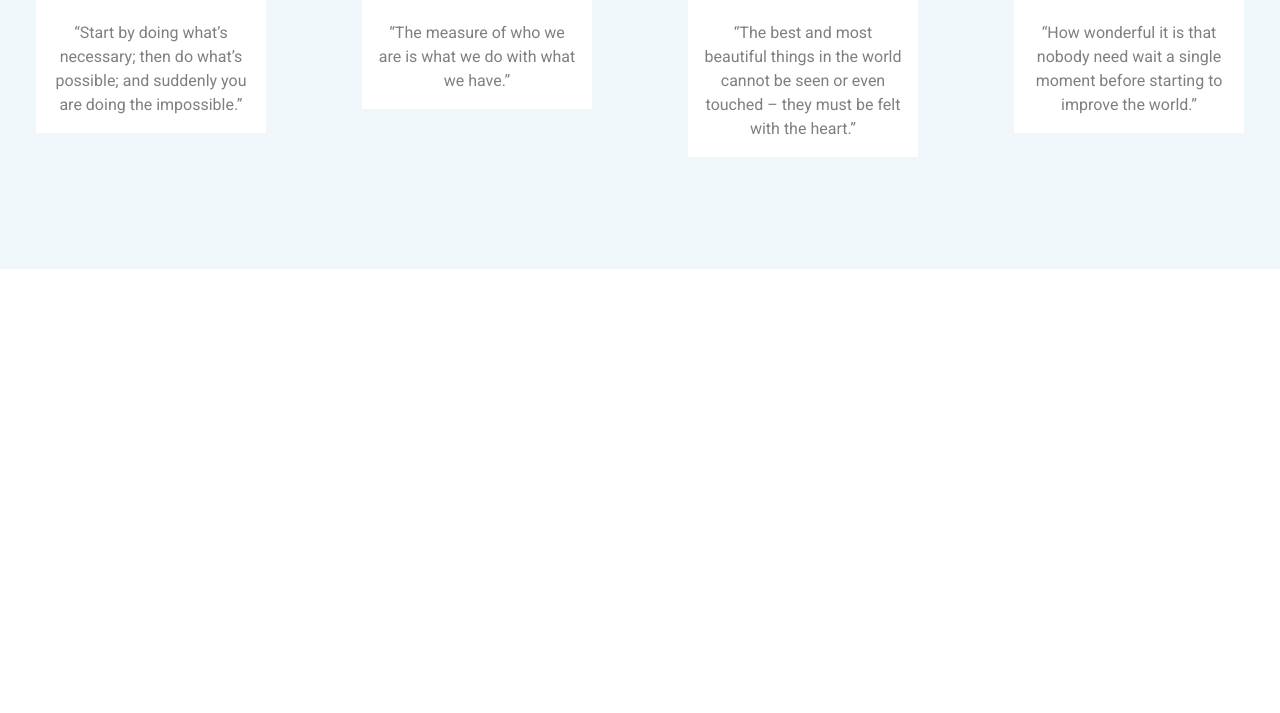
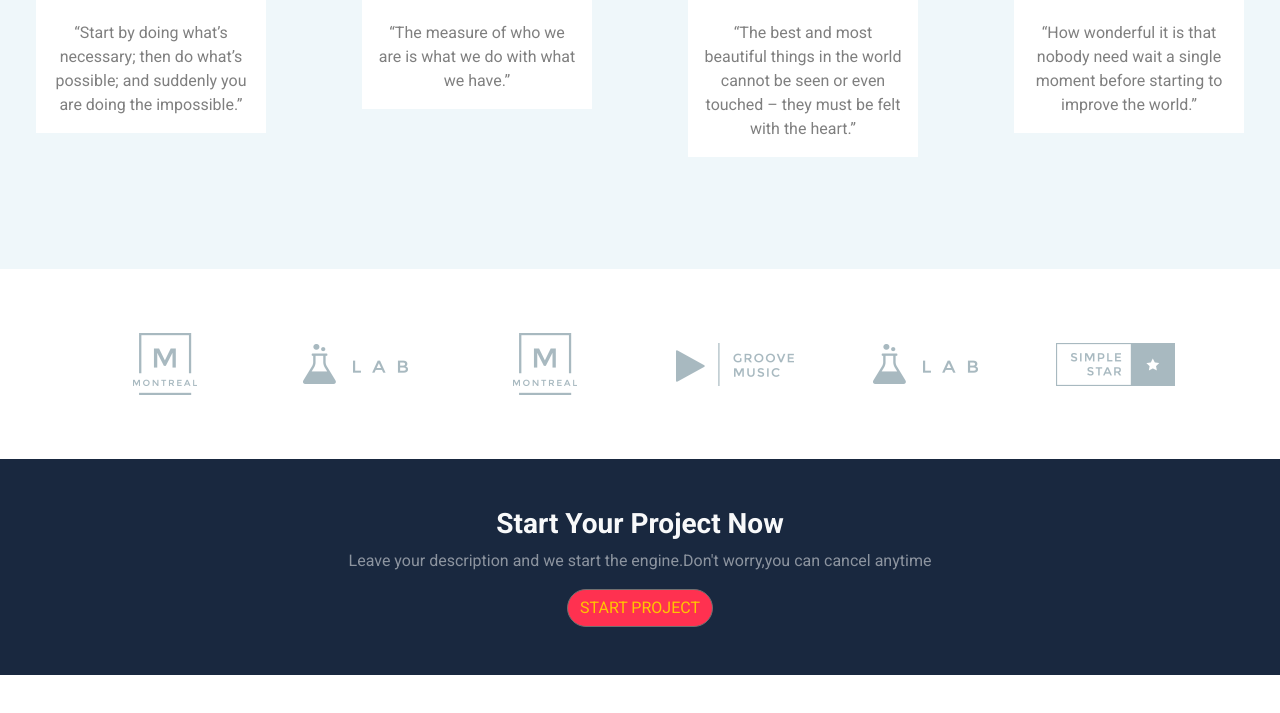
Before and after one commit to gaber27/web-template-2, a plain HTML site: page index.html in a window 1280 px wide. Shown: the part 3866-4579 px from the top of the page. Before the commit the page ends 4135 px from the top, so only its background shows below. Drawn offline with Linux system fonts and the light colour scheme.

Commit message:
new project section was built

```diff
--- a/css/bondi.css
+++ b/css/bondi.css
@@ -12,6 +12,7 @@
 body
 {
     font-family: 'Roboto', sans-serif;
+    min-height: 10000px;
 }
 
 /* Start Nav Bar */
@@ -243,4 +244,8 @@ color: var(--green-color);
     width:200px;
 
 }
+.project
+{
+    background-color: var(--dark-color);
+}
 /* End  Team */
--- a/index.html
+++ b/index.html
@@ -252,6 +252,45 @@
             </div>
             <!-- End Stuff page -->
 
+
+            <!-- Start tecno page -->
+            <div class="tecn pt-5 pb-5 text-center">
+                <div class="container">
+                    <div class="row align-items-center">
+                        <div class="col-sm-6 col-md-4 col-lg-2 mt-3 mb-3">
+                            <img class="img-fluid" src="images/tech-1.png" alt="">
+                        </div>
+                        <div class="col-sm-6 col-md-4 col-lg-2 mt-3 mb-3">
+                            <img class="img-fluid" src="images/tech-2.png" alt="">
+                        </div>
+                        <div class="col-sm-6 col-md-4 col-lg-2 mt-3 mb-3">
+                            <img class="img-fluid" src="images/tech-1.png" alt="">
+                        </div>
+                        <div class="col-sm-6 col-md-4 col-lg-2 mt-3 mb-3">
+                            <img class="img-fluid" src="images/tech-3.png" alt="">
+                        </div>
+                        <div class="col-sm-6 col-md-4 col-lg-2 mt-3 mb-3">
+                            <img class="img-fluid" src="images/tech-2.png" alt="">
+                        </div>
+                        <div class="col-sm-6 col-md-4 col-lg-2 mt-3 mb-3">
+                            <img class="img-fluid" src="images/tech-4.png" alt="">
+                        </div>
+                    </div>
+                </div>
+            </div>
+
+            <!-- End tecno page -->
+            <!-- Start Project page -->
+<!--             <div class="landing d-flex justify-content-center align-items-center">
+ -->
+            <div class="project text-center pt-5 pb-5 justify-content-center align-items-center">
+                <h3 class="text-light fw-bold">Start Your Project Now</h3>
+                <p class="text-white-50">Leave your description and we start the engine.Don't worry,you can cancel anytime</p>
+                <button class="btn btn-primary main-btn rounded-pill " href="">START PROJECT</button>
+
+            </div>
+            <!-- End Project page -->
+
     <script src="js/bootstrap.bundle.min.js"></script>
     <script src="js/all.min.js"></script>
 </body>
```
Also changed, not shown: images/tech-1.png (added), images/tech-2.png (added), images/tech-3.png (added), images/tech-4.png (added).
